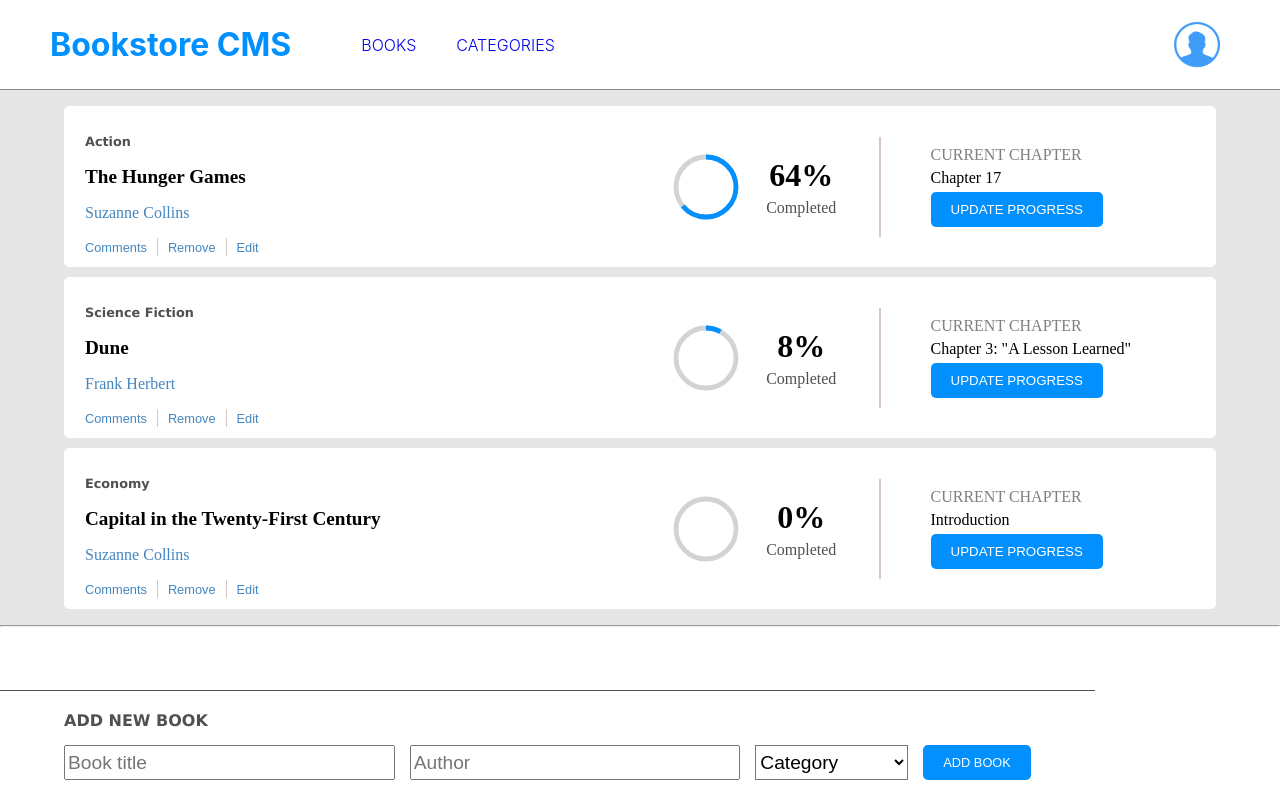
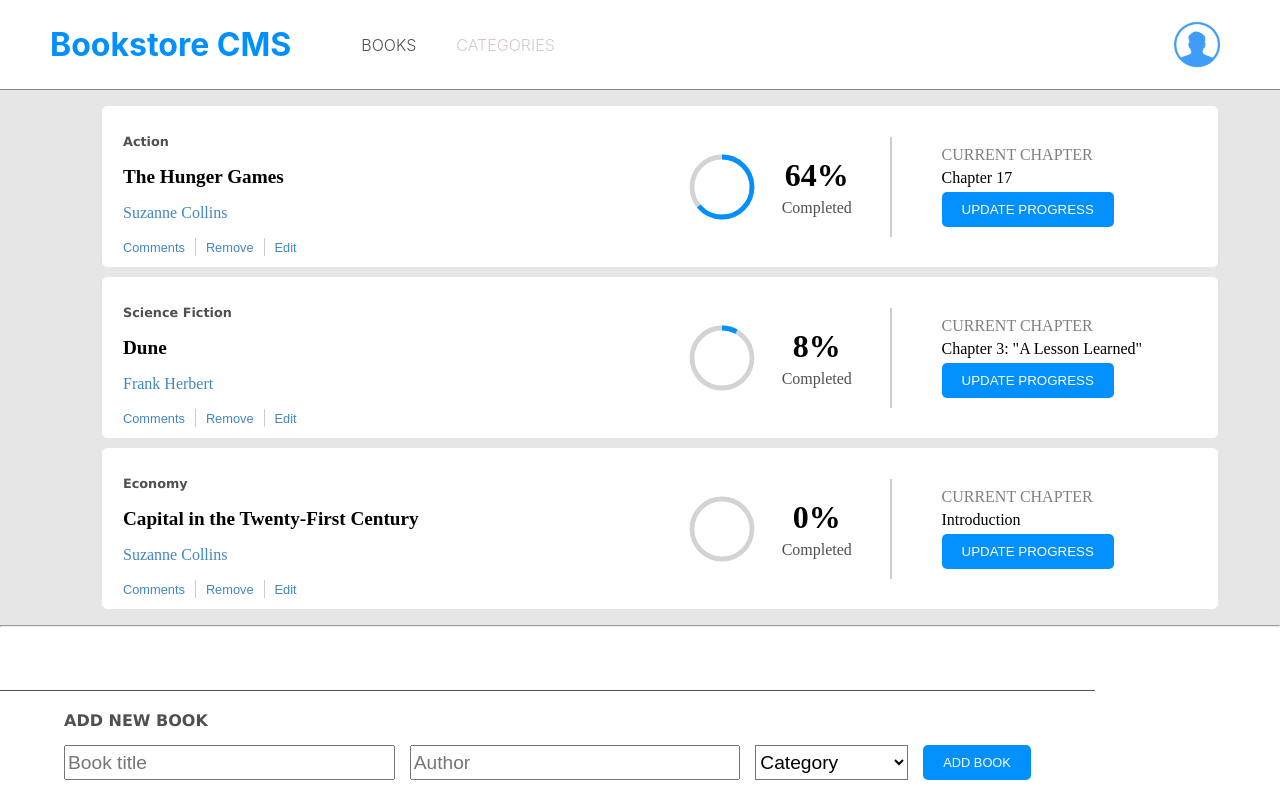
Before and after one commit to eduardosancho/bookstore, a React (Create React App) app: page / in a window 1280 px wide. Built offline with nearby package versions, Linux system fonts and the light colour scheme; no server answers.

Commit message:
active navbar link will have a darker color

```diff
--- a/src/App.css
+++ b/src/App.css
@@ -24,14 +24,21 @@ nav {
   gap: 50px;
 }
 
-nav ul > * {
+nav ul li > * {
   margin: 5px 20px;
   text-decoration: none;
   font-weight: 300;
+  color: var(--gray);
 }
 
-ul {
+nav ul {
+  display: flex;
   padding-inline-start: 0;
+  list-style: none;
+}
+
+.active {
+  color: var(--dark-gray);
 }
 
 @media (max-width: 635px) {
--- a/src/App.js
+++ b/src/App.js
@@ -1,6 +1,6 @@
 import './App.css';
 import {
-  BrowserRouter, Routes, Route, Link,
+  BrowserRouter, Routes, Route, NavLink,
 } from 'react-router-dom';
 import { useDispatch } from 'react-redux';
 import { useEffect } from 'react';
@@ -23,8 +23,12 @@ function App() {
           <h1>Bookstore CMS</h1>
           <MediaQuery minWidth={860}>
             <ul>
-              <Link to="/">BOOKS</Link>
-              <Link to="/categories">CATEGORIES</Link>
+              <li>
+                <NavLink activeClassName="active" to="/">BOOKS</NavLink>
+              </li>
+              <li>
+                <NavLink activeClassName="active" to="/categories">CATEGORIES</NavLink>
+              </li>
             </ul>
           </MediaQuery>
           <img src={logo} className="App-logo" alt="logo" />
--- a/src/components/BookItem.module.css
+++ b/src/components/BookItem.module.css
@@ -10,7 +10,7 @@
   display: flex;
   justify-content: space-between;
   border-radius: 5px;
-  margin:  10px 5%;
+  margin: 10px 5%;
   font-family: 'Times New Roman', Times, serif;
   padding: 10px 20px;
   background-color: white;
@@ -134,6 +134,6 @@
 
 @media (min-width: 650px) {
   .progress {
-  border-right: solid var(--gray) 2px;
+    border-right: solid var(--gray) 2px;
   }
 }
```
